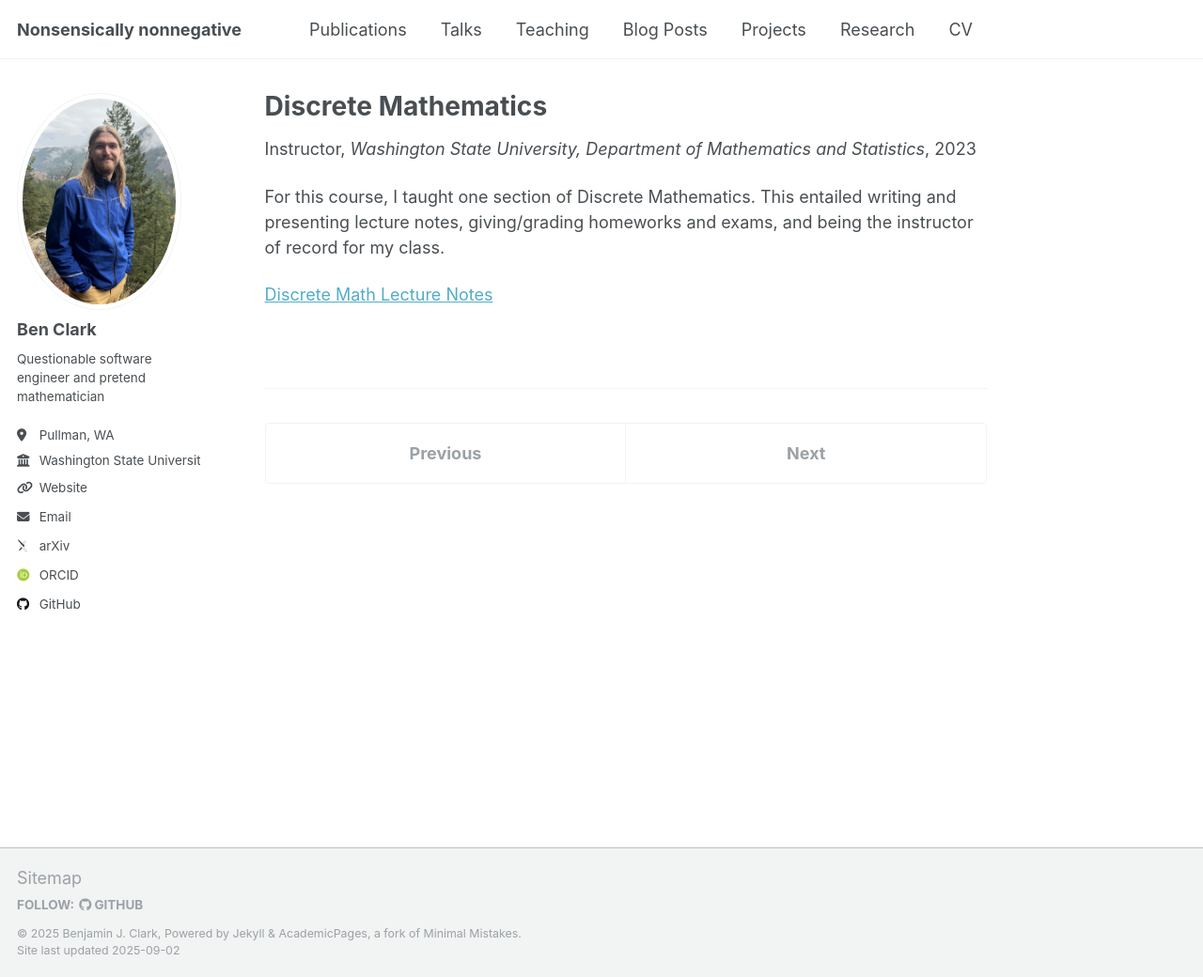
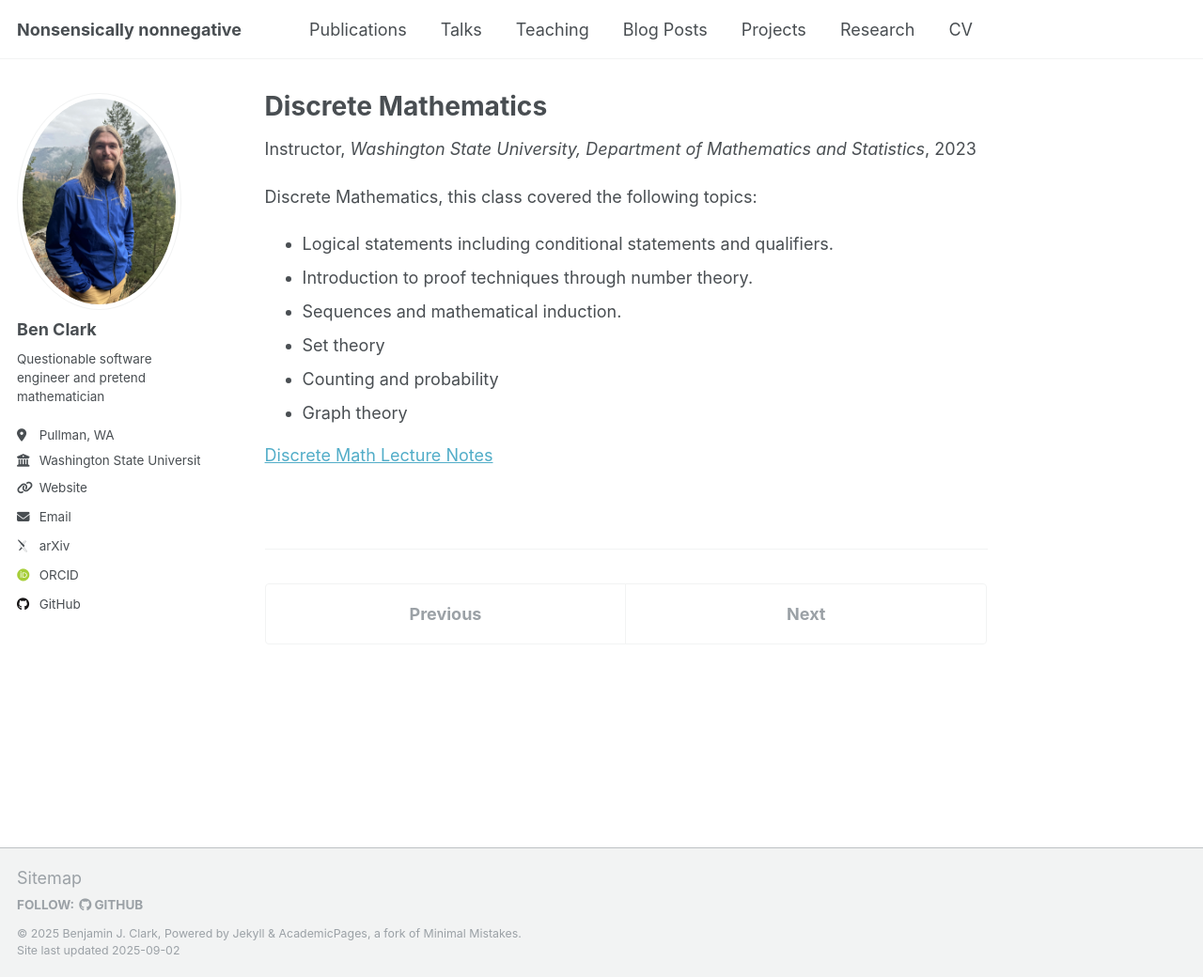
Before and after one commit to Thrinador/nonsensicallynonnegative, a Jekyll site: the page built from _teaching/2023-fall-discrete-math.md, in a window 1280 px wide and 1040 px high. Shown: the whole window at 94% size. Built offline with Jekyll 4.4.1, drawn with Linux system fonts in a browser that asks for light colours; some web fonts are replaced.

```diff
--- a/_teaching/2023-fall-discrete-math.md
+++ b/_teaching/2023-fall-discrete-math.md
@@ -9,6 +9,12 @@ location: "Pullman, WA"
 teachingurl: '/files/lecture-notes/discrete-math.pdf'
 ---
 
-For this course, I taught one section of Discrete Mathematics. This entailed writing and presenting lecture notes, giving/grading homeworks and exams, and being the instructor of record for my class.
+Discrete Mathematics, this class covered the following topics:
+* Logical statements including conditional statements and qualifiers.
+* Introduction to proof techniques through number theory.
+* Sequences and mathematical induction.
+* Set theory
+* Counting and probability
+* Graph theory
 
 [Discrete Math Lecture Notes]({{ '/files/lecture-notes/discrete-math.pdf' | relative_url }})
```
Also changed, not shown: _publications/2024-02-02-properties-of-cone-polynomials.md (added, +13 -0 lines), _publications/2024-07-19-niep-solvable.md (+1 -1 lines), _teaching/2024-fall-discrete-math.md (+7 -1 lines), _teaching/2025-spring-abstract-algebra.md (line endings or trailing spaces).
